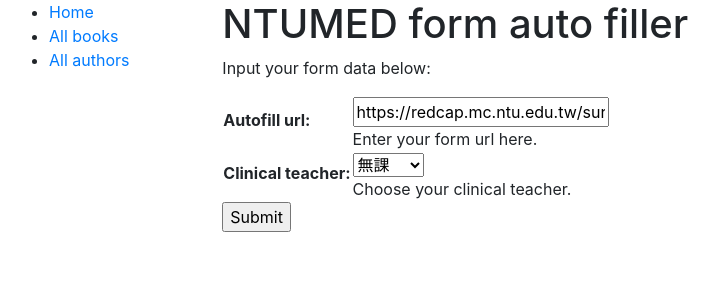
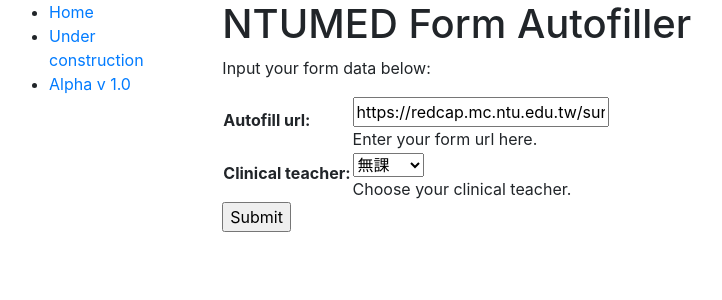
Before and after one commit to Twb06/django_NTUMED_form_autofiller, a Django app: page /formautofiller/input/ in a window 1280 px wide. Shown: the top 300 px of the page, without its empty margins (6-728 px from the left). Run offline with Django 3.2, Linux system fonts and the light colour scheme; some libraries are stand-ins or nearby versions.

Commit message:
alpha_v_1.0

```diff
--- a/formautofiller/templates/base_generic.html
+++ b/formautofiller/templates/base_generic.html
@@ -1,7 +1,7 @@
 <!DOCTYPE html>
 <html lang="en">
 <head>
-  {% block title %}<title>Local Library</title>{% endblock %}
+  {% block title %}<title>NTUMED Form Autofiller</title>{% endblock %}
   <meta charset="utf-8">
   <meta name="viewport" content="width=device-width, initial-scale=1">
   <link rel="stylesheet" href="https://stackpath.bootstrapcdn.com/bootstrap/4.1.3/css/bootstrap.min.css" integrity="sha384-MCw98/SFnGE8fJT3GXwEOngsV7Zt27NXFoaoApmYm81iuXoPkFOJwJ8ERdknLPMO" crossorigin="anonymous">
@@ -17,8 +17,8 @@
       {% block sidebar %}
       <ul class="sidebar-nav">
         <li><a href="">Home</a></li>
-        <li><a href="">All books</a></li>
-        <li><a href="">All authors</a></li>
+        <li><a href="">Under construction</a></li>
+        <li><a href="">Alpha v 1.0</a></li>
       </ul>
      {% endblock %}
       </div>
--- a/formautofiller/templates/formautofiller/user_input.html
+++ b/formautofiller/templates/formautofiller/user_input.html
@@ -1,7 +1,7 @@
 {% extends "base_generic.html" %}
 
 {% block content %}
-  <h1>NTUMED form auto filler</h1>
+  <h1>NTUMED Form Autofiller</h1>
   <p>Input your form data below:</p>
 
   <form action="" method="post">
```
Also changed, not shown: formautofiller/autofiller.py (+11 -3 lines).
